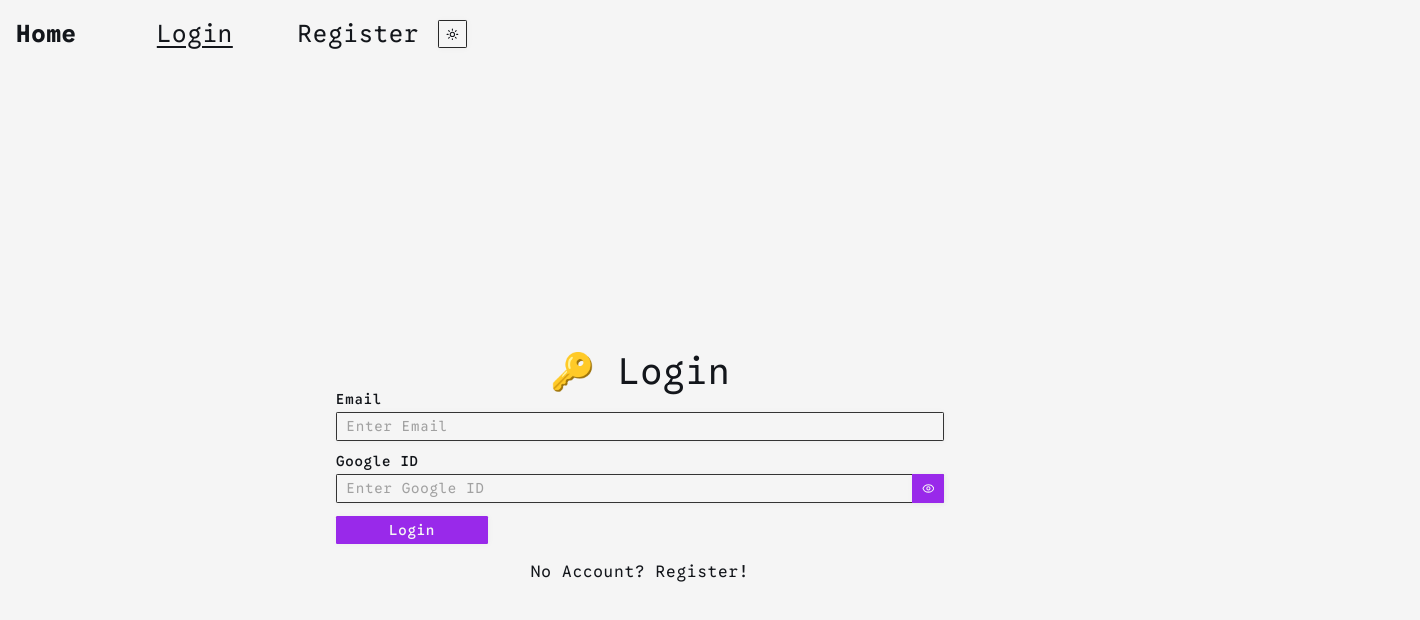
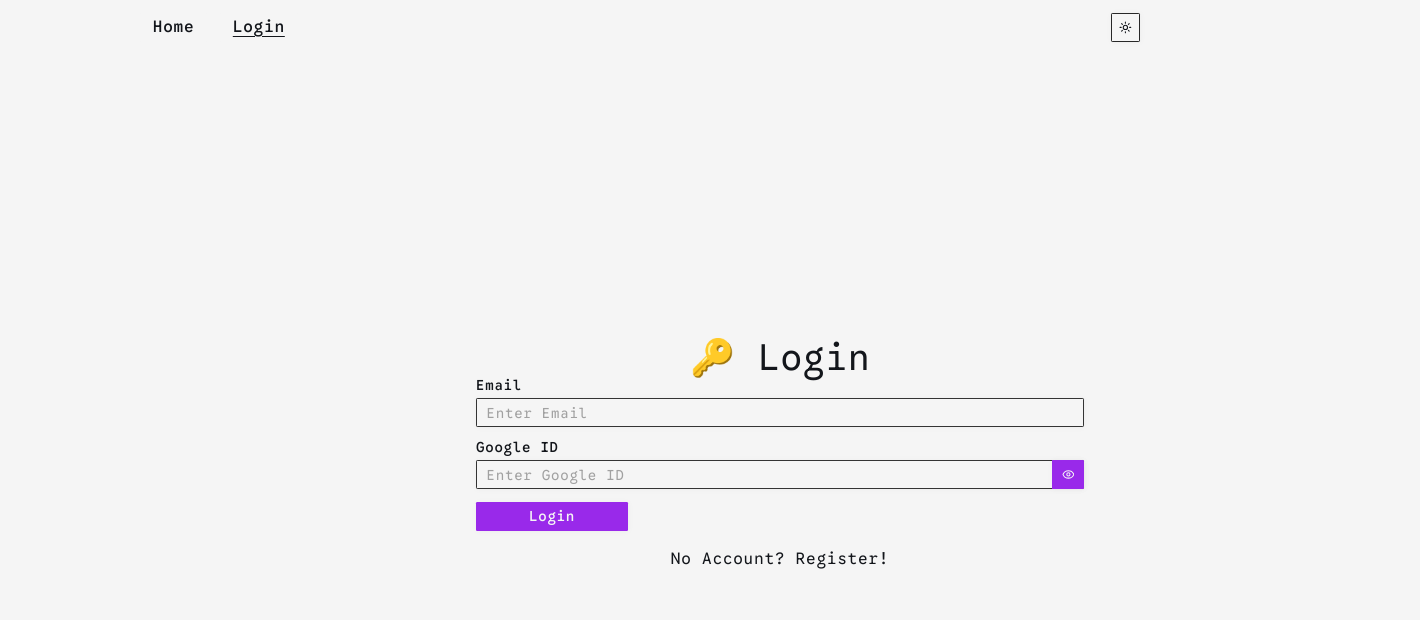
Before and after one commit to kushagra-aa/hired-to-be, a React (Vite) app in the folder apps/client/: page /login in a window 1280 px wide. Shown: the top 620 px of the page, 1420 px wide, since content can reach past the window. Built offline with nearby package versions, Linux system fonts and the light colour scheme; no server answers.

Commit message:
Feature: FE - Navigation Bar

```diff
--- a/apps/client/package.json
+++ b/apps/client/package.json
@@ -5,6 +5,7 @@
     "@hookform/resolvers": "^5.2.1",
     "@radix-ui/react-dropdown-menu": "^2.1.16",
     "@radix-ui/react-label": "^2.1.7",
+    "@radix-ui/react-navigation-menu": "^1.2.14",
     "@radix-ui/react-slot": "^1.2.3",
     "@tailwindcss/vite": "^4.1.13",
     "@tanstack/react-query": "^5.87.1",
--- a/apps/client/src/components/NavBar/index.module.css
+++ b/apps/client/src/components/NavBar/index.module.css
@@ -1,21 +1,5 @@
-.nav {
-  border-bottom: 1px solid var(--color-text);
-  display: grid;
-  gap: 1rem;
-  grid-auto-flow: column;
-  grid-template-columns: repeat(auto-fill, 10%);
-  padding: 1rem;
-  place-items: center flex-start;
-  width: 100%;
-}
-
 .nav_item {
-  color: var(--color-text);
-  font-size: 1.5rem;
-
-  &.nav_home {
-    font-weight: bold;
-  }
+  font-size: var(--text-xl);
 
   &.active {
     color: var(--color-primary);
@@ -24,18 +8,23 @@
   }
 }
 
-.nav_text {
+.nav_actions {
   display: flex;
-  font-size: 1.2rem;
-  grid-column: -5/-2;
+  gap: 1rem;
   justify-content: flex-end;
   width: 100%;
 }
 
+.nav_text {
+  display: flex;
+  grid-column: -5/-2;
+  justify-content: flex-end;
+  width: max-content;
+}
+
 .nav_logout {
   display: flex;
-  font-size: 1.2rem;
   grid-column: -2/-1;
   justify-content: flex-end;
-  width: 100%;
+  width: max-content;
 }
--- a/apps/client/src/components/NavBar/index.tsx
+++ b/apps/client/src/components/NavBar/index.tsx
@@ -1,12 +1,25 @@
+import { ReactNode } from "react";
 import { NavLink, type NavLinkProps } from "react-router";
 
-import { LogoutButton } from "@/client/components/LogoutButton";
+import {
+  NavigationMenu,
+  NavigationMenuItem,
+  NavigationMenuLink,
+  NavigationMenuList,
+  navigationMenuTriggerStyle,
+} from "@/client/shadcn/components/ui/navigation-menu";
 import { useAuth } from "@/client/stores/auth.store";
 
+import { LogoutButton } from "../LogoutButton";
 import { ThemeModeToggle } from "../ThemeToggle";
 import styles from "./index.module.css";
 
-const NavItem = (props: NavLinkProps) => (
+const NavItemLink = (props: NavLinkProps & { as?: "anchor" }) =>
+  props.as === "anchor" ? (
+    <a href={props.to as string} className={styles.nav_item}>
+      {props.children as ReactNode}
+    </a>
+  ) : (
     <NavLink
       {...props}
       className={({ isActive }) =>
@@ -15,32 +28,48 @@ const NavItem = (props: NavLinkProps) => (
     />
   );
 
+const NavItem = (props: NavLinkProps & { as?: "anchor" }) => (
+  <NavigationMenuItem>
+    <NavigationMenuLink asChild className={navigationMenuTriggerStyle()}>
+      <NavItemLink {...props} />
+    </NavigationMenuLink>
+  </NavigationMenuItem>
+);
+
 export function NavBar() {
   const { user, isAuthenticated } = useAuth();
 
   return (
-    <nav className={styles.nav}>
-      <NavItem className={styles.nav_home} to="/">
+    <NavigationMenu className="max-w-full py-4" viewport={false}>
+      <NavigationMenuList className="gap-4 flex-1 w-full">
+        <NavItem className="text-2xl" to="/">
           Home
         </NavItem>
         {isAuthenticated && user?.role === "USER" && (
-        <NavItem to="/todos">Todos</NavItem>
+          <>
+            <NavItem to="/jobs">Jobs</NavItem>
+            <NavItem to="/organizations">Organizations</NavItem>
+          </>
         )}
-      {user?.role === "ADMIN" && <NavItem to="/admin">Admin</NavItem>}
-      {!isAuthenticated ? (
+        {!isAuthenticated && (
           <>
             <NavItem to="/login">Login</NavItem>
-          <NavItem to="/register">Register</NavItem>
           </>
-      ) : (
+        )}
+      </NavigationMenuList>
+      <div className={styles.nav_actions}>
+        {isAuthenticated && (
           <>
-          <span className={styles.nav_text}>Welcome, {user?.googleID}</span>
+            <span className={styles.nav_text}>
+              {user?.email ? `Welcome ${user.email}` : ""}
+            </span>
             <div className={styles.nav_logout}>
               <LogoutButton />
             </div>
           </>
         )}
         <ThemeModeToggle />
-    </nav>
+      </div>
+    </NavigationMenu>
   );
 }
--- a/apps/client/src/index.css
+++ b/apps/client/src/index.css
@@ -213,6 +213,11 @@ body {
   letter-spacing: var(--tracking-normal);
 }
 
+#root {
+  margin: 0 auto;
+  max-width: 1000px;
+}
+
 /* 3) Base layer to ensure body picks background/foreground */
 @layer base {
   * {
--- a/apps/client/src/pages/NotFoundPage/index.tsx
+++ b/apps/client/src/pages/NotFoundPage/index.tsx
@@ -11,7 +11,7 @@ export default function NotFoundPage() {
     <div className={styles.container}>
       <h1 className={styles.title}>404</h1>
       <p className={styles.message}>Page not found</p>
-      <UIButton onClick={() => navigate("/")}>Go Home</UIButton>
+      <UIButton onClick={() => navigate(-1)}>Go Back</UIButton>
     </div>
   );
 }
--- /dev/null
+++ b/apps/client/src/shadcn/components/ui/navigation-menu.tsx
@@ -0,0 +1,168 @@
+import * as NavigationMenuPrimitive from "@radix-ui/react-navigation-menu";
+import { cva } from "class-variance-authority";
+import { ChevronDownIcon } from "lucide-react";
+import * as React from "react";
+
+import { cn } from "@/client/shadcn/lib/utils";
+
+function NavigationMenu({
+  className,
+  children,
+  viewport = true,
+  ...props
+}: React.ComponentProps<typeof NavigationMenuPrimitive.Root> & {
+  viewport?: boolean;
+}) {
+  return (
+    <NavigationMenuPrimitive.Root
+      data-slot="navigation-menu"
+      data-viewport={viewport}
+      className={cn(
+        "group/navigation-menu relative flex max-w-max flex-1 items-center justify-center",
+        className,
+      )}
+      {...props}
+    >
+      {children}
+      {viewport && <NavigationMenuViewport />}
+    </NavigationMenuPrimitive.Root>
+  );
+}
+
+function NavigationMenuList({
+  className,
+  ...props
+}: React.ComponentProps<typeof NavigationMenuPrimitive.List>) {
+  return (
+    <NavigationMenuPrimitive.List
+      data-slot="navigation-menu-list"
+      className={cn(
+        "group flex flex-1 list-none items-center justify-center gap-1",
+        className,
+      )}
+      {...props}
+    />
+  );
+}
+
+function NavigationMenuItem({
+  className,
+  ...props
+}: React.ComponentProps<typeof NavigationMenuPrimitive.Item>) {
+  return (
+    <NavigationMenuPrimitive.Item
+      data-slot="navigation-menu-item"
+      className={cn("relative", className)}
+      {...props}
+    />
+  );
+}
+
+const navigationMenuTriggerStyle = cva(
+  "group inline-flex h-9 w-max items-center justify-center rounded-md bg-background px-4 py-2 text-sm font-medium hover:bg-accent hover:text-accent-foreground focus:bg-accent focus:text-accent-foreground disabled:pointer-events-none disabled:opacity-50 data-[state=open]:hover:bg-accent data-[state=open]:text-accent-foreground data-[state=open]:focus:bg-accent data-[state=open]:bg-accent/50 focus-visible:ring-ring/50 outline-none transition-[color,box-shadow] focus-visible:ring-[3px] focus-visible:outline-1",
+);
+
+function NavigationMenuTrigger({
+  className,
+  children,
+  ...props
+}: React.ComponentProps<typeof NavigationMenuPrimitive.Trigger>) {
+  return (
+    <NavigationMenuPrimitive.Trigger
+      data-slot="navigation-menu-trigger"
+      className={cn(navigationMenuTriggerStyle(), "group", className)}
+      {...props}
+    >
+      {children}{" "}
+      <ChevronDownIcon
+        className="relative top-[1px] ml-1 size-3 transition duration-300 group-data-[state=open]:rotate-180"
+        aria-hidden="true"
+      />
+    </NavigationMenuPrimitive.Trigger>
+  );
+}
+
+function NavigationMenuContent({
+  className,
+  ...props
+}: React.ComponentProps<typeof NavigationMenuPrimitive.Content>) {
+  return (
+    <NavigationMenuPrimitive.Content
+      data-slot="navigation-menu-content"
+      className={cn(
+        "data-[motion^=from-]:animate-in data-[motion^=to-]:animate-out data-[motion^=from-]:fade-in data-[motion^=to-]:fade-out data-[motion=from-end]:slide-in-from-right-52 data-[motion=from-start]:slide-in-from-left-52 data-[motion=to-end]:slide-out-to-right-52 data-[motion=to-start]:slide-out-to-left-52 top-0 left-0 w-full p-2 pr-2.5 md:absolute md:w-auto",
+        "group-data-[viewport=false]/navigation-menu:bg-popover group-data-[viewport=false]/navigation-menu:text-popover-foreground group-data-[viewport=false]/navigation-menu:data-[state=open]:animate-in group-data-[viewport=false]/navigation-menu:data-[state=closed]:animate-out group-data-[viewport=false]/navigation-menu:data-[state=closed]:zoom-out-95 group-data-[viewport=false]/navigation-menu:data-[state=open]:zoom-in-95 group-data-[viewport=false]/navigation-menu:data-[state=open]:fade-in-0 group-data-[viewport=false]/navigation-menu:data-[state=closed]:fade-out-0 group-data-[viewport=false]/navigation-menu:top-full group-data-[viewport=false]/navigation-menu:mt-1.5 group-data-[viewport=false]/navigation-menu:overflow-hidden group-data-[viewport=false]/navigation-menu:rounded-md group-data-[viewport=false]/navigation-menu:border group-data-[viewport=false]/navigation-menu:shadow group-data-[viewport=false]/navigation-menu:duration-200 **:data-[slot=navigation-menu-link]:focus:ring-0 **:data-[slot=navigation-menu-link]:focus:outline-none",
+        className,
+      )}
+      {...props}
+    />
+  );
+}
+
+function NavigationMenuViewport({
+  className,
+  ...props
+}: React.ComponentProps<typeof NavigationMenuPrimitive.Viewport>) {
+  return (
+    <div
+      className={cn(
+        "absolute top-full left-0 isolate z-50 flex justify-center",
+      )}
+    >
+      <NavigationMenuPrimitive.Viewport
+        data-slot="navigation-menu-viewport"
+        className={cn(
+          "origin-top-center bg-popover text-popover-foreground data-[state=open]:animate-in data-[state=closed]:animate-out data-[state=closed]:zoom-out-95 data-[state=open]:zoom-in-90 relative mt-1.5 h-[var(--radix-navigation-menu-viewport-height)] w-full overflow-hidden rounded-md border shadow md:w-[var(--radix-navigation-menu-viewport-width)]",
+          className,
+        )}
+        {...props}
+      />
+    </div>
+  );
+}
+
+function NavigationMenuLink({
+  className,
+  ...props
+}: React.ComponentProps<typeof NavigationMenuPrimitive.Link>) {
+  return (
+    <NavigationMenuPrimitive.Link
+      data-slot="navigation-menu-link"
+      className={cn(
+        "data-[active=true]:focus:bg-accent data-[active=true]:hover:bg-accent data-[active=true]:bg-accent/50 data-[active=true]:text-accent-foreground hover:bg-accent hover:text-accent-foreground focus:bg-accent focus:text-accent-foreground focus-visible:ring-ring/50 [&_svg:not([class*='text-'])]:text-muted-foreground flex flex-col gap-1 rounded-sm p-2 text-sm transition-all outline-none focus-visible:ring-[3px] focus-visible:outline-1 [&_svg:not([class*='size-'])]:size-4",
+        className,
+      )}
+      {...props}
+    />
+  );
+}
+
+function NavigationMenuIndicator({
+  className,
+  ...props
+}: React.ComponentProps<typeof NavigationMenuPrimitive.Indicator>) {
+  return (
+    <NavigationMenuPrimitive.Indicator
+      data-slot="navigation-menu-indicator"
+      className={cn(
+        "data-[state=visible]:animate-in data-[state=hidden]:animate-out data-[state=hidden]:fade-out data-[state=visible]:fade-in top-full z-[1] flex h-1.5 items-end justify-center overflow-hidden",
+        className,
+      )}
+      {...props}
+    >
+      <div className="bg-border relative top-[60%] h-2 w-2 rotate-45 rounded-tl-sm shadow-md" />
+    </NavigationMenuPrimitive.Indicator>
+  );
+}
+
+export {
+  NavigationMenu,
+  NavigationMenuContent,
+  NavigationMenuIndicator,
+  NavigationMenuItem,
+  NavigationMenuLink,
+  NavigationMenuList,
+  NavigationMenuTrigger,
+  navigationMenuTriggerStyle,
+  NavigationMenuViewport,
+};
--- a/package.json
+++ b/package.json
@@ -1,7 +1,8 @@
 {
   "author": "kushagra-aa <kushagraagnihotri24@gmail.com>",
   "dependencies": {
-    "@hiredtobe/eslint-config": "workspace:^"
+    "@hiredtobe/eslint-config": "workspace:^",
+    "drizzle-orm": "^0.44.5"
   },
   "description": "",
   "devDependencies": {
```
Also changed, not shown: apps/client/src/app/router.tsx (+13 -23 lines), 1 other file (tests, documents, lock files or other folders). Lines whose indentation alone changed are shown as unchanged.
